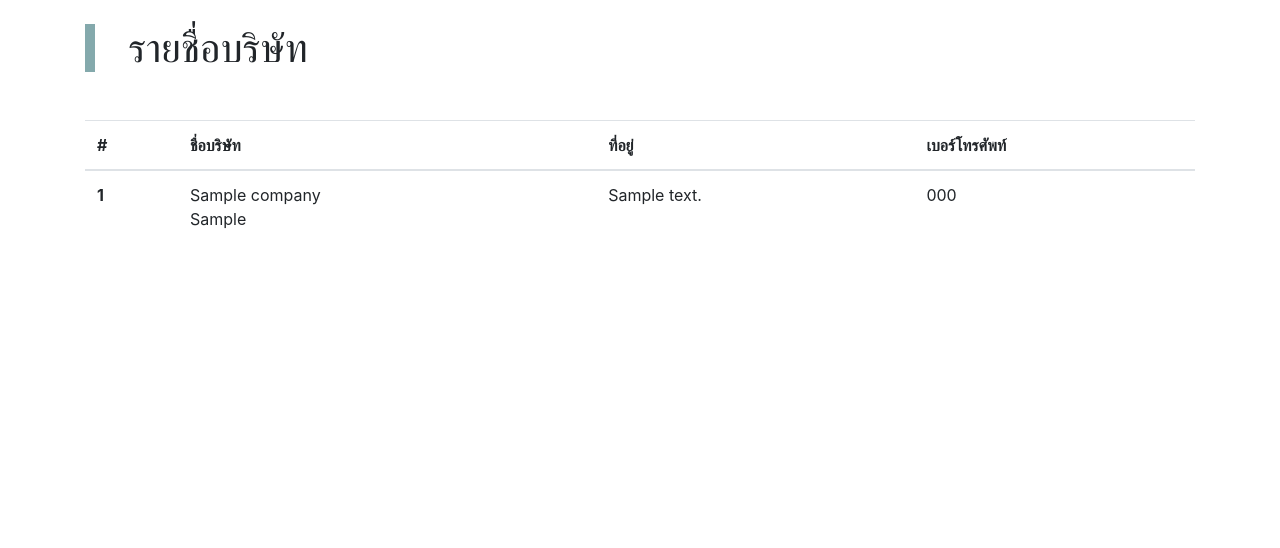
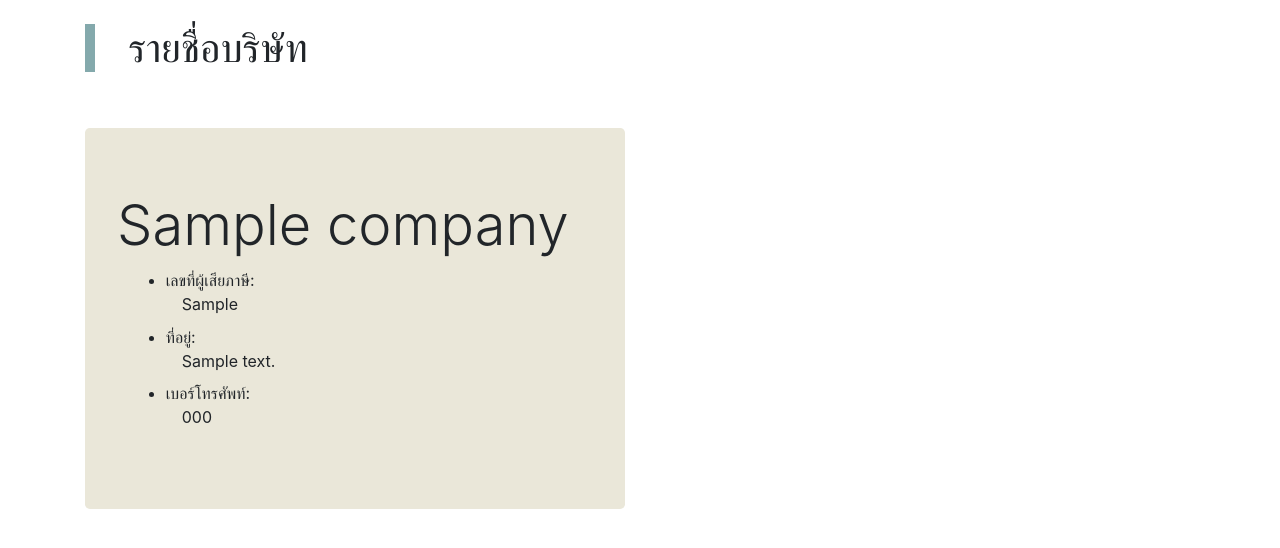
Before and after one commit to ploidplanp/carins, a Django app: page /home/company/ in a window 1280 px wide. Shown: the part 56-604 px from the top of the page. Run offline with Django 3.2, Linux system fonts and the light colour scheme; a user stored in the database is signed in; tables that the repository leaves empty hold one stand-in row (values such as "Sample post"); some libraries are stand-ins or nearby versions.

Commit message:
edit css

```diff
--- a/mysite/home/templates/company.html
+++ b/mysite/home/templates/company.html
@@ -4,31 +4,35 @@
         border-left: 10px solid #84a9ac;
         padding-left: 3%;
     }
+
+    .mycompany ul li {
+        margin: 2%;
+    }
+
+    .mycompany {
+        background-color: #eae7d9;
+    }
+
+    .mycompany:hover {
+        background-color: #d2c6b2;
+    }
 </style>
 
 <div class="container">
     <h1 class="bdl">รายชื่อบริษัท</h1>
-    <table class="table table-hover mt-5">
-        <thead>
-            <tr>
-                <th scope="col">#</th>
-                <th scope="col">ชื่อบริษัท</th>
-                {% comment %} <th scope="col">เลขประจำตัวผู้เสียภาษี</th> {% endcomment %}
-                <th scope="col">ที่อยู่</th>
-                <th scope="col">เบอร์โทรศัพท์</th>
-            </tr>
-        </thead>
-        <tbody>
-            {% for company in table %}
-                <tr>
-                    <th scope="row">{{forloop.counter}}</th>
-                    <td>{{company.name}} <br>{{company.tax_no}}</td>
-                    <td>{{company.address}}</td>
-                    <td>{{company.phone}}</td>
-                </tr>
-            {% endfor %}
-        </tbody>
-    </table>
-
+    <div class="row">
+        {% for company in table %}
+        <div class="col-lg-6 col-md-6 col-sm-12">
+            <div class="jumbotron mt-5 mycompany">
+                <h1 class="display-4">{{company.name}}</h1>
+                <ul>
+                    <li>เลขที่ผู้เสียภาษี:<br>&emsp;{{company.tax_no}}</li>
+                    <li>ที่อยู่:<br>&emsp;{{company.address}}</li>
+                    <li>เบอร์โทรศัพท์:<br>&emsp;{{company.phone}}</li>
+                </ul>
+            </div>
+        </div>
+        {% endfor %}
+    </div>
 </div>
 {% endblock %}
```
